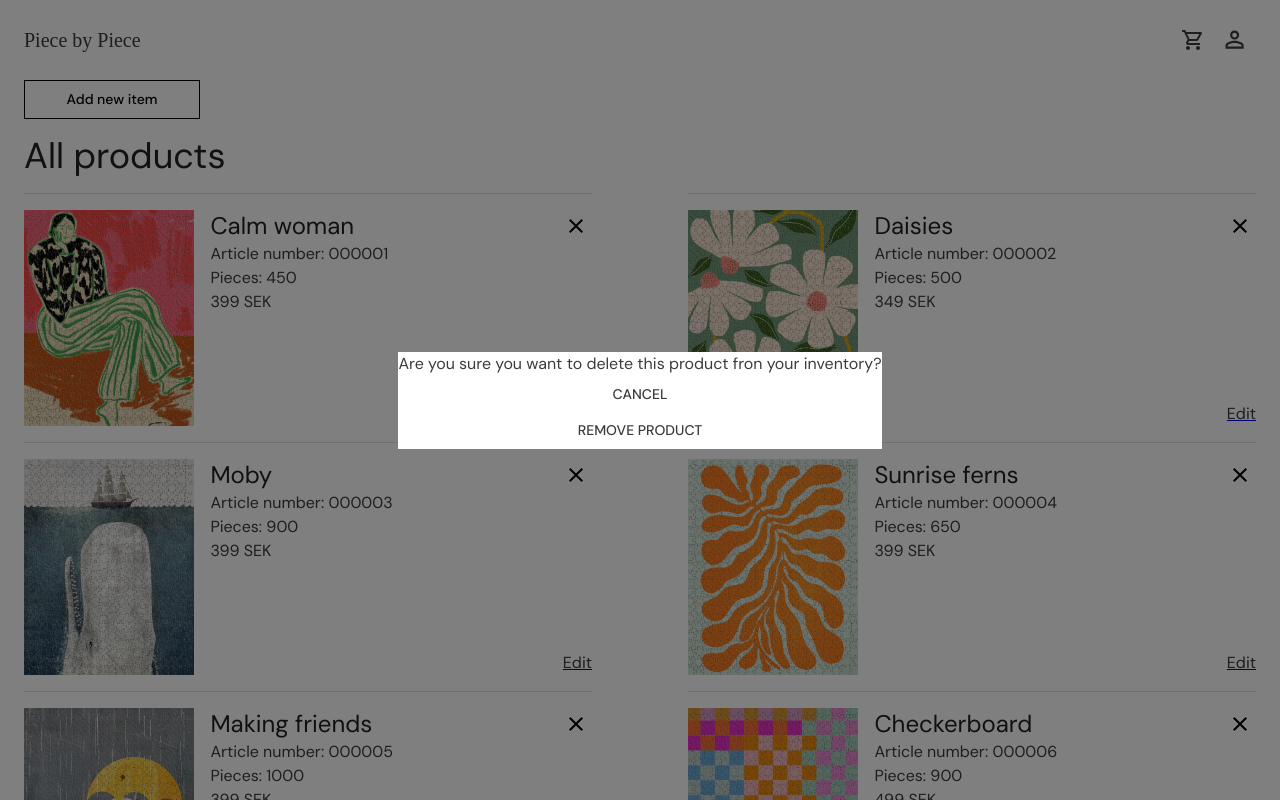
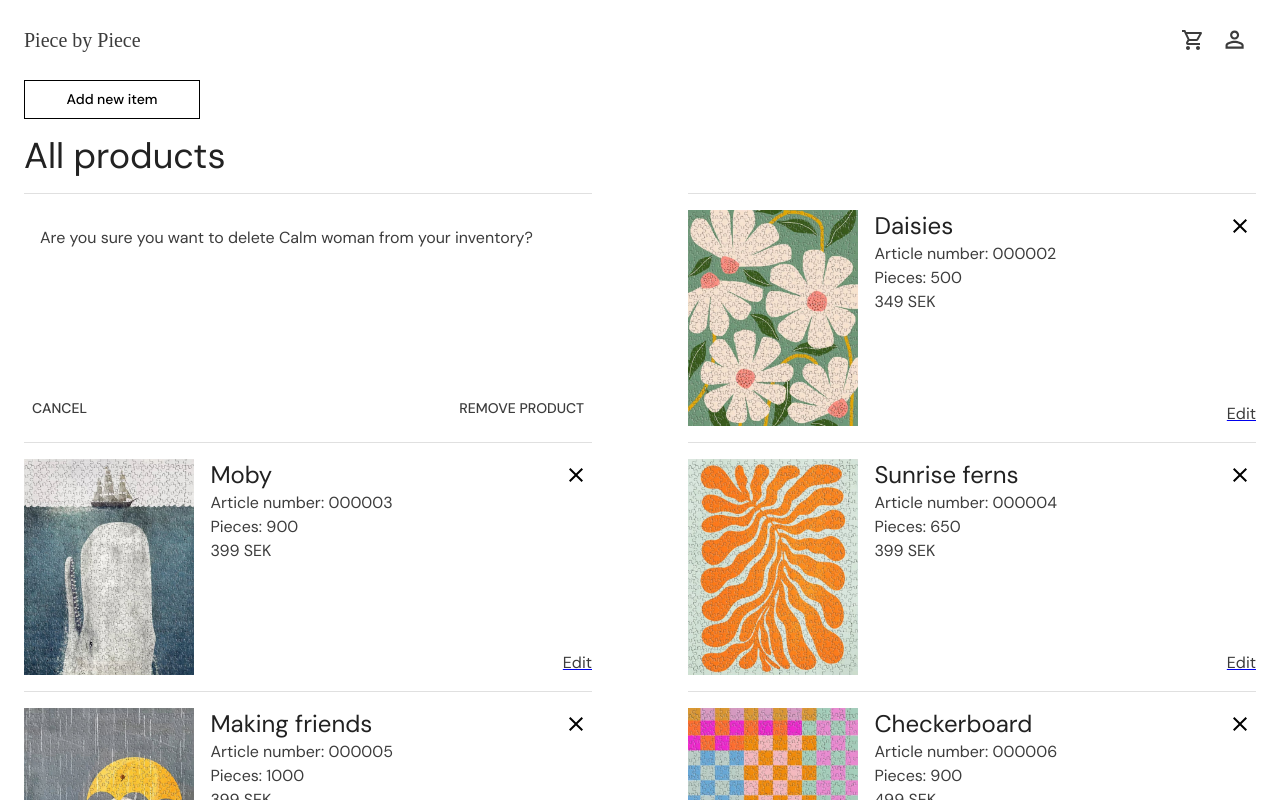
Before and after one commit to jesnagbg/react-webshop-ts-jenny-ellen-nat, a React (Vite) app: page /admin in a window 1280 px wide. Both pictures are taken after a click on the button 576 px from the left and 226 px from the top of the page. Shown: the top 800 px of the page. Built offline with nearby package versions, Linux system fonts and the light colour scheme.

Commit message:
Element changed to popover, styling written.

```diff
--- a/src/components/AdminCard.tsx
+++ b/src/components/AdminCard.tsx
@@ -7,7 +7,7 @@ import {
   IconButton,
   Typography,
 } from '@mui/material';
-import { useState } from 'react';
+import { useRef, useState } from 'react';
 import { Link } from 'react-router-dom';
 import { Product } from '../../data';
 import { theme } from '../theme';
@@ -25,11 +25,20 @@ export default function AdminCard({ product }: Props) {
     setConfirmOpen(true);
   };
 
+  const anchorRef = useRef(null);
+
   return (
     <Card
       sx={styledCard}
+      ref={anchorRef}
       data-cy="product"
     >
+      <ConfirmDelete
+        product={product}
+        setConfirmOpen={setConfirmOpen}
+        confirmOpen={confirmOpen}
+        anchorEl={anchorRef.current}
+      />
       <CardMedia
         sx={styledCardMedia}
         component="img"
@@ -72,11 +81,6 @@ export default function AdminCard({ product }: Props) {
           <Typography sx={styledLink}>Edit</Typography>
         </Link>
       </Box>
-      <ConfirmDelete
-        product={product}
-        setConfirmOpen={setConfirmOpen}
-        confirmOpen={confirmOpen}
-      />
     </Card>
   );
 }
--- a/src/components/ConfirmDelete.tsx
+++ b/src/components/ConfirmDelete.tsx
@@ -1,4 +1,5 @@
-import { Button, Dialog, Typography } from '@mui/material';
+import { Box, Button, Popover, Typography } from '@mui/material';
+import { CSSProperties } from '@mui/styled-engine';
 import { SetStateAction } from 'react';
 import { Product } from '../../data';
 import { useProducts } from '../contexts/ProductsContext';
@@ -7,12 +8,14 @@ interface Props {
   product: Product;
   setConfirmOpen: React.Dispatch<SetStateAction<boolean>>;
   confirmOpen: boolean;
+  anchorEl: HTMLElement | null;
 }
 
 export default function ConfirmDelete({
   product,
   setConfirmOpen,
   confirmOpen,
+  anchorEl,
 }: Props) {
   const { setProducts, products } = useProducts();
 
@@ -25,10 +28,35 @@ export default function ConfirmDelete({
   };
 
   return (
-    <Dialog open={confirmOpen}>
-      <Typography variant="body1">
-        Are you sure you want to delete this product fron your inventory?
+    <Popover
+      open={confirmOpen}
+      anchorEl={anchorEl}
+      anchorOrigin={{
+        vertical: 'top',
+        horizontal: 'center',
+      }}
+      transformOrigin={{
+        vertical: 'top',
+        horizontal: 'center',
+      }}
+      PaperProps={{
+        style: {
+          width: anchorEl?.getBoundingClientRect().width + 'px',
+          height: anchorEl?.getBoundingClientRect().height + 'px',
+          display: 'flex',
+          flexDirection: 'column',
+          justifyContent: 'space-between',
+          paddingBottom: '1rem',
+        },
+      }}
+    >
+      <Typography
+        variant="body1"
+        sx={styledTypography}
+      >
+        Are you sure you want to delete {product.title} from your inventory?
       </Typography>
+      <Box sx={styledButtonBox}>
         <Button onClick={handleClose}>Cancel</Button>
         <Button
           onClick={removeProduct}
@@ -36,6 +64,16 @@ export default function ConfirmDelete({
         >
           Remove product
         </Button>
-    </Dialog>
+      </Box>
+    </Popover>
   );
 }
+
+const styledTypography: CSSProperties = {
+  margin: '1rem;',
+};
+
+const styledButtonBox: CSSProperties = {
+  display: 'flex',
+  justifyContent: 'space-between',
+};
```
Lines whose indentation alone changed are shown as unchanged.
